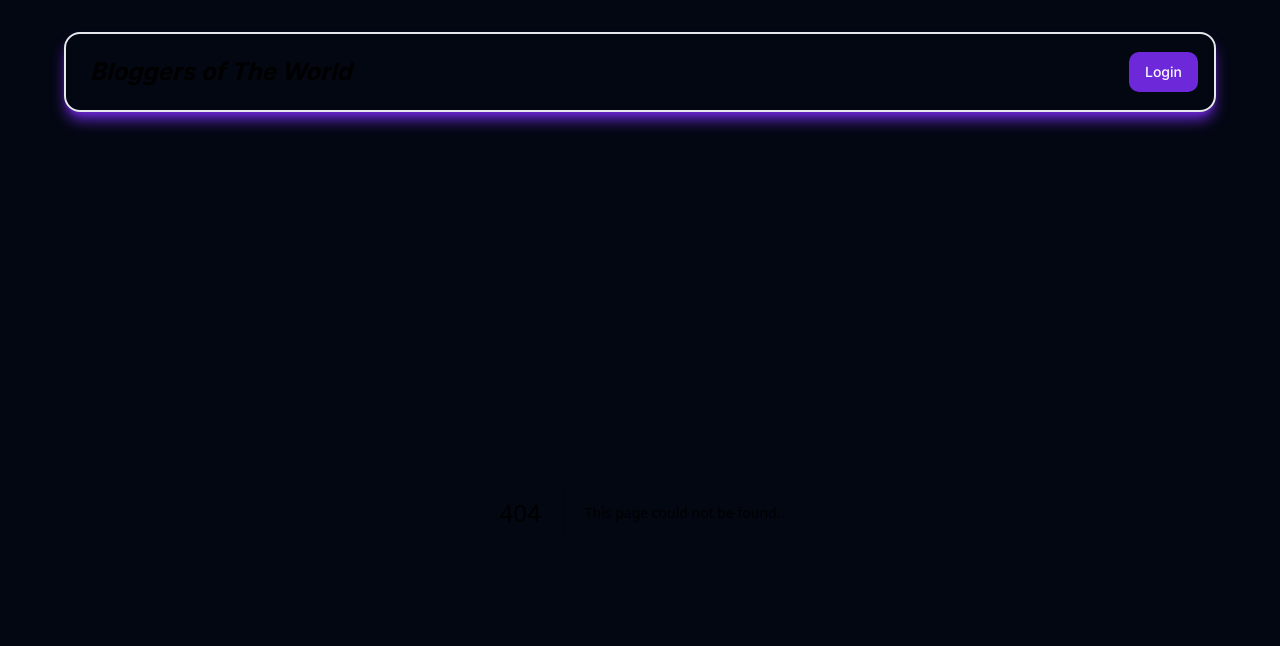
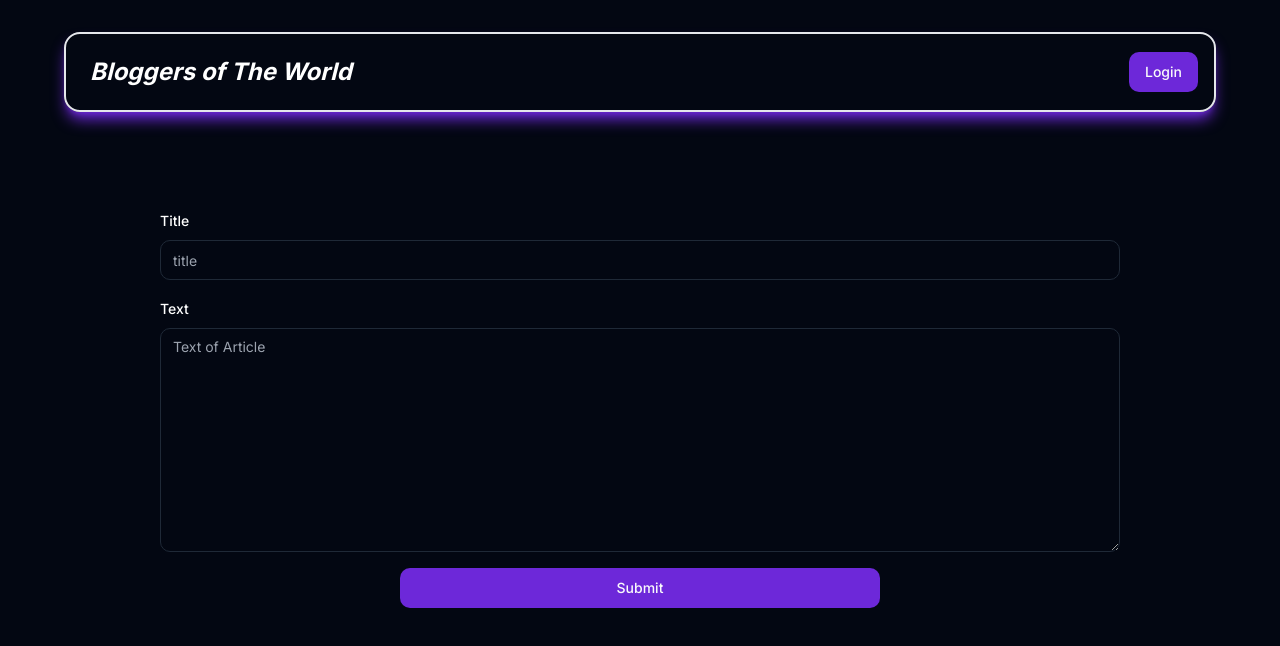
Before and after one commit to RezuanD/first_project, a Next.js app in the folder frontend/: page /article/add in a window 1280 px wide. Before the commit this address had no page. Shown: the top 646 px of the page. Built offline with nearby package versions, Linux system fonts and the light colour scheme.

Commit message:
subbmit doesn't work

```diff
--- /dev/null
+++ b/frontend/app/article/add/page.tsx
@@ -0,0 +1,95 @@
+"use client";
+import * as z from "zod";
+import { useForm } from "react-hook-form";
+import { zodResolver } from "@hookform/resolvers/zod";
+import {
+  Form,
+  FormControl,
+  FormField,
+  FormItem,
+  FormLabel,
+  FormMessage,
+} from "@/components/ui/form";
+import { Input } from "@/components/ui/input";
+import { Button } from "@/components/ui/button";
+import { articleAddFormSchema } from "@/app/schemas/articleAdd.schema";
+import { Textarea } from "@/components/ui/textarea";
+import { useRouter } from "next/navigation";
+
+export default function ArticleCreationPage() {
+  const form = useForm<z.infer<typeof articleAddFormSchema>>({
+    resolver: zodResolver(articleAddFormSchema),
+    defaultValues: {
+      title: "",
+      text: "",
+    },
+  });
+
+  const router = useRouter();
+
+  const handleSubmit = async (values: z.infer<typeof articleAddFormSchema>) => {
+    const res = await fetch('http://127.0.0.1:8000/blog/article', {
+      method: 'POST',
+      body: JSON.stringify(values),
+      headers: {
+        'Authorization': `Bearer ${localStorage.getItem('accees_token')}`,
+        'Content-Type': 'application/json'
+      }
+    });
+
+    if (res.status === 201) {
+      const data = await res.json();
+
+      console.log(data);
+
+      router.push('/');
+    }
+  };
+
+  return (
+    <main className="flex w-[90%] min-h-screen flex-col items-center p-24">
+      <Form {...form}>
+        <form
+          onSubmit={form.handleSubmit(handleSubmit)}
+          className="w-full flex flex-col gap-4"
+        >
+          <FormField
+            control={form.control}
+            name="text"
+            render={({ field }) => {
+              return (
+                <FormItem>
+                  <FormLabel>Title</FormLabel>
+                  <FormControl>
+                    <Input placeholder="title" type="text" {...field} />
+                  </FormControl>
+                  <FormMessage />
+                </FormItem>
+              );
+            }}
+          />
+          <FormField
+            control={form.control}
+            name="title"
+            render={({ field }) => {
+              return (
+                <FormItem>
+                  <FormLabel>Text</FormLabel>
+                  <FormControl>
+                    <Textarea className="min-h-56" placeholder="Text of Article" {...field} />
+                  </FormControl>
+                  <FormMessage />
+                </FormItem>
+              );
+            }}
+          />
+          <div className="flex justify-center">
+            <Button type="submit" className="w-[50%]">
+              Submit
+            </Button>
+          </div>
+        </form>
+      </Form>
+    </main>
+  );
+}
--- /dev/null
+++ b/frontend/app/schemas/articleAdd.schema.ts
@@ -0,0 +1,7 @@
+import * as z from "zod";
+
+export const articleAddFormSchema = z
+  .object({
+    title: z.string().min(8).max(128),
+    text: z.string().min(36),
+  });
--- /dev/null
+++ b/frontend/components/ui/textarea.tsx
@@ -0,0 +1,24 @@
+import * as React from "react"
+
+import { cn } from "@/lib/utils"
+
+export interface TextareaProps
+  extends React.TextareaHTMLAttributes<HTMLTextAreaElement> {}
+
+const Textarea = React.forwardRef<HTMLTextAreaElement, TextareaProps>(
+  ({ className, ...props }, ref) => {
+    return (
+      <textarea
+        className={cn(
+          "flex min-h-[80px] w-full rounded-md border border-input bg-background px-3 py-2 text-sm ring-offset-background placeholder:text-muted-foreground focus-visible:outline-none focus-visible:ring-2 focus-visible:ring-ring focus-visible:ring-offset-2 disabled:cursor-not-allowed disabled:opacity-50",
+          className
+        )}
+        ref={ref}
+        {...props}
+      />
+    )
+  }
+)
+Textarea.displayName = "Textarea"
+
+export { Textarea }
```
